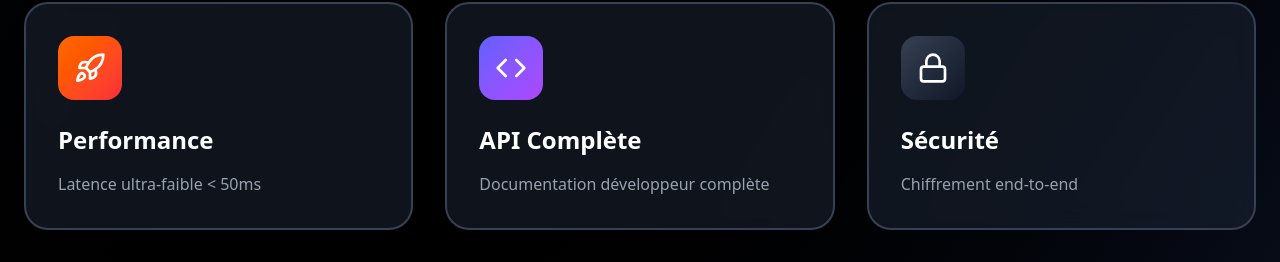
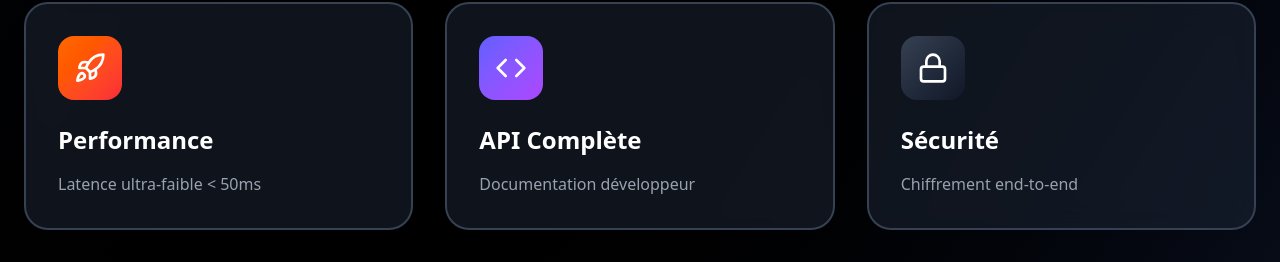
Before and after one commit to Rantomampianina/RappelBot, a React (Vite) app in the folder client/: page / in a window 1280 px wide. Shown: the part 1351-1613 px from the top of the page. Built offline with nearby package versions, Linux system fonts and the light colour scheme; no server answers.

Commit message:
Modification affichage de la latence

```diff
--- a/client/src/pages/Home.jsx
+++ b/client/src/pages/Home.jsx
@@ -56,7 +56,7 @@ const Home = () => {
     {
       icon: <Code className="w-8 h-8" />,
       title: "API Complète",
-      description: "Documentation développeur complète",
+      description: "Documentation développeur",
       color: "from-indigo-500 to-purple-500"
     },
     {
```
